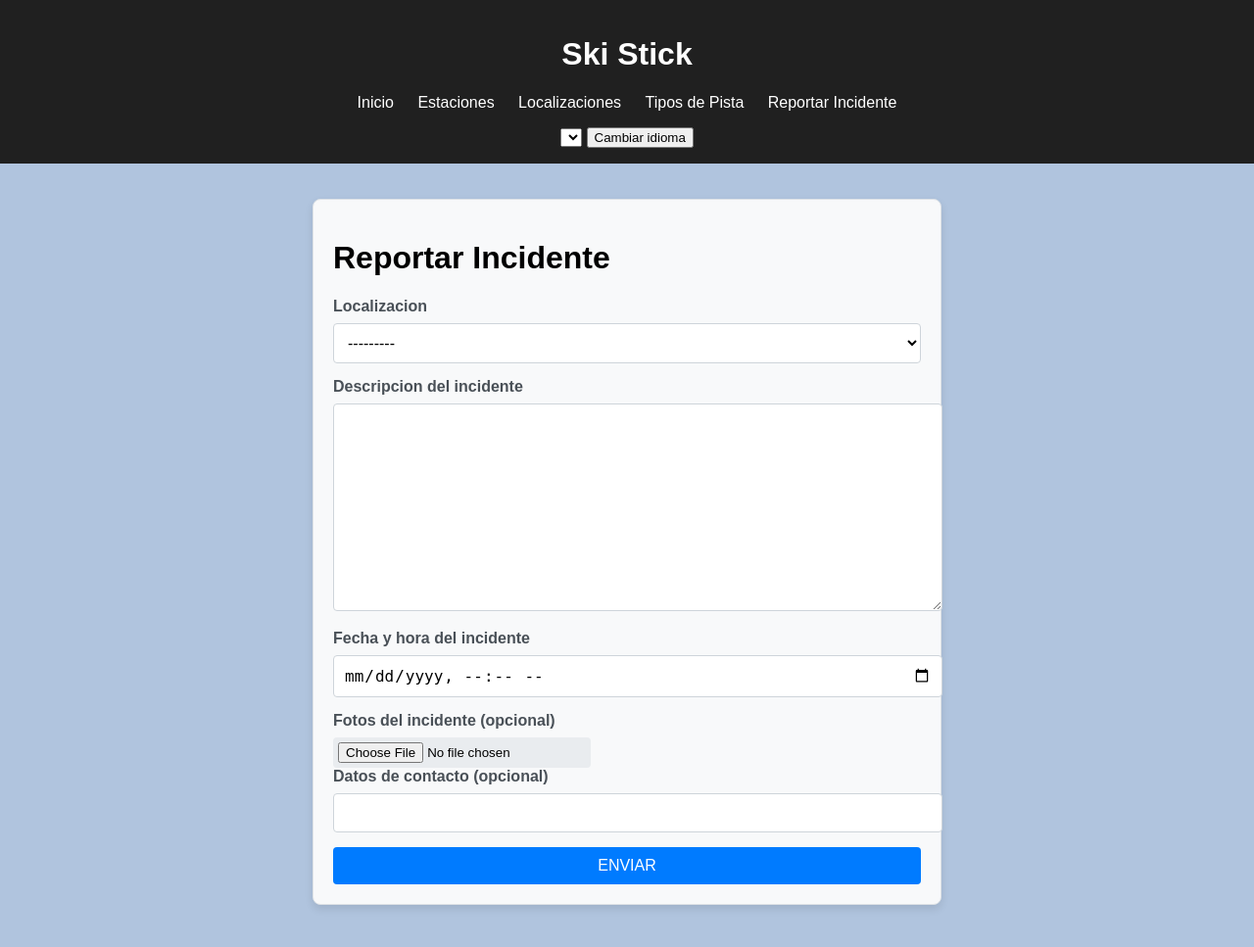
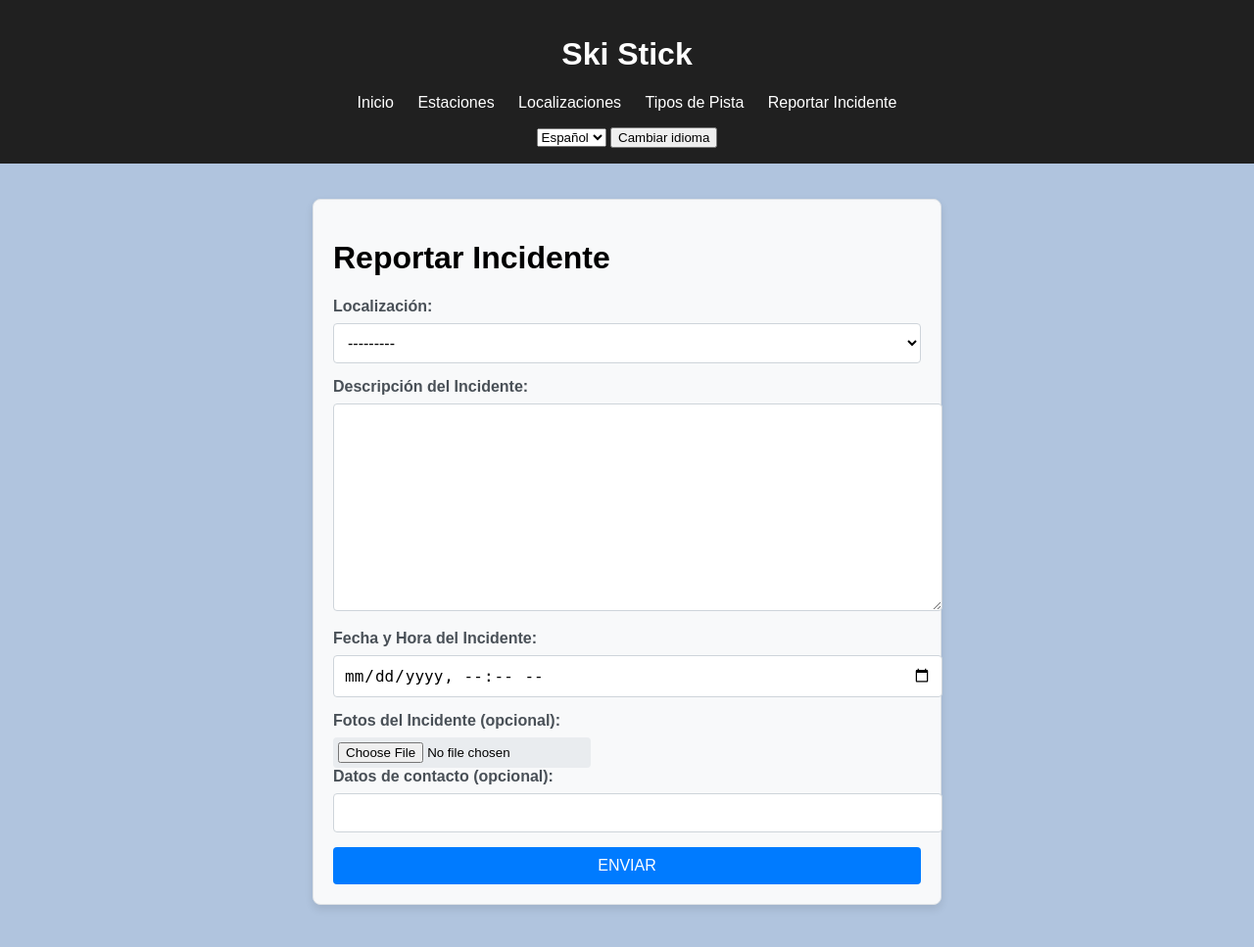
Before and after one commit to Pabloherreroo/IW-BI-03, a Django app: page /incidente/reportar/ in a window 1280 px wide. Shown: the top 967 px of the page at 98% size. Run offline with Django 5.2, Linux system fonts and the light colour scheme; data comes from the database, SQL or seed files in the repository; both versions use the stored data as it was after the commit; lists and menus that the app fills with data are empty; parts of the project's set-up code (start-up, migrations or seed data) failed here and were passed over.

Commit message:
Traduccion forms

```diff
--- a/skiStick/appSkiStick/templates/reportar_incidente.html
+++ b/skiStick/appSkiStick/templates/reportar_incidente.html
@@ -1,31 +1,31 @@
 {% extends "base.html" %}
-
+{% load i18n %}
 {% block content %}
 <div class="form-incidente">
-    <h1>Reportar Incidente</h1>
+    <h1>{% trans "Reportar Incidente" %}</h1>
     <form method="post" enctype="multipart/form-data" novalidate>
         {% csrf_token %}
         <div class="mb-3">
-            <label for="id_ubicacion_pista" class="form-label">Localizacion</label>
+            <label for="id_ubicacion_pista" class="form-label">{% trans "Localización:" %}</label>
             {{ form.ubicacion_pista }}
         </div>
         <div class="mb-3">
-            <label for="id_descripcion" class="form-label">Descripcion del incidente</label>
+            <label for="id_descripcion" class="form-label">{% trans "Descripción del Incidente:" %}</label>
             {{ form.descripcion }}
         </div>
         <div class="mb-3">
-            <label for="id_fecha_hora" class="form-label">Fecha y hora del incidente</label>
+            <label for="id_fecha_hora" class="form-label">{% trans "Fecha y Hora del Incidente:" %}</label>
             {{ form.fecha_hora }}
         </div>
         <div class="mb-3">
-            <label for="id_fotos" class="form-label">Fotos del incidente (opcional)</label>
+            <label for="id_fotos" class="form-label">{% trans "Fotos del Incidente (opcional):" %}</label>
             {{ form.fotos }}
         </div>
         <div class="mb-3">
-            <label for="id_datos_contacto" class="form-label">Datos de contacto (opcional)</label>
+            <label for="id_datos_contacto" class="form-label">{% trans "Datos de contacto (opcional):" %}</label>
             {{ form.datos_contacto }}
         </div>
-        <button type="submit" class="btn btn-primary">Enviar</button>
+        <button type="submit" class="btn btn-primary">{% trans "Enviar" %}</button>
     </form>
 </div>
 {% endblock %}
--- a/skiStick/appSkiStick/views.py
+++ b/skiStick/appSkiStick/views.py
@@ -8,6 +8,7 @@ from django.conf import settings
 from django.core.serializers.json import DjangoJSONEncoder
 from django.urls import reverse
 from .forms import IncidenteForm
+from django.contrib import messages
 
 
 
@@ -168,9 +169,17 @@ class ReportarIncidenteView(CreateView):
     form_class = IncidenteForm
     template_name = 'reportar_incidente.html'
 
+    def get_context_data(self, **kwargs):
+        context = super().get_context_data(**kwargs)
+        context['LANGUAGES'] = settings.LANGUAGES
+        context['LANGUAGE_CODE'] = self.request.LANGUAGE_CODE
+        return context
+
     def form_valid(self, form):
-        #Notificacion de mensajes
-        return super().form_valid(form)
+        response = super().form_valid(form)
+        # Añadir un mensaje de éxito
+        messages.success(self.request, "El incidente ha sido reportado exitosamente.")
+        return response
 
     def get_success_url(self):
         return reverse('home')
```
Also changed, not shown: skiStick/appSkiStick/migrations/0014_merge_20241210_0908.py (added), skiStick/db.sqlite3, skiStick/locale/en/LC_MESSAGES/django.po, 1 other file.
